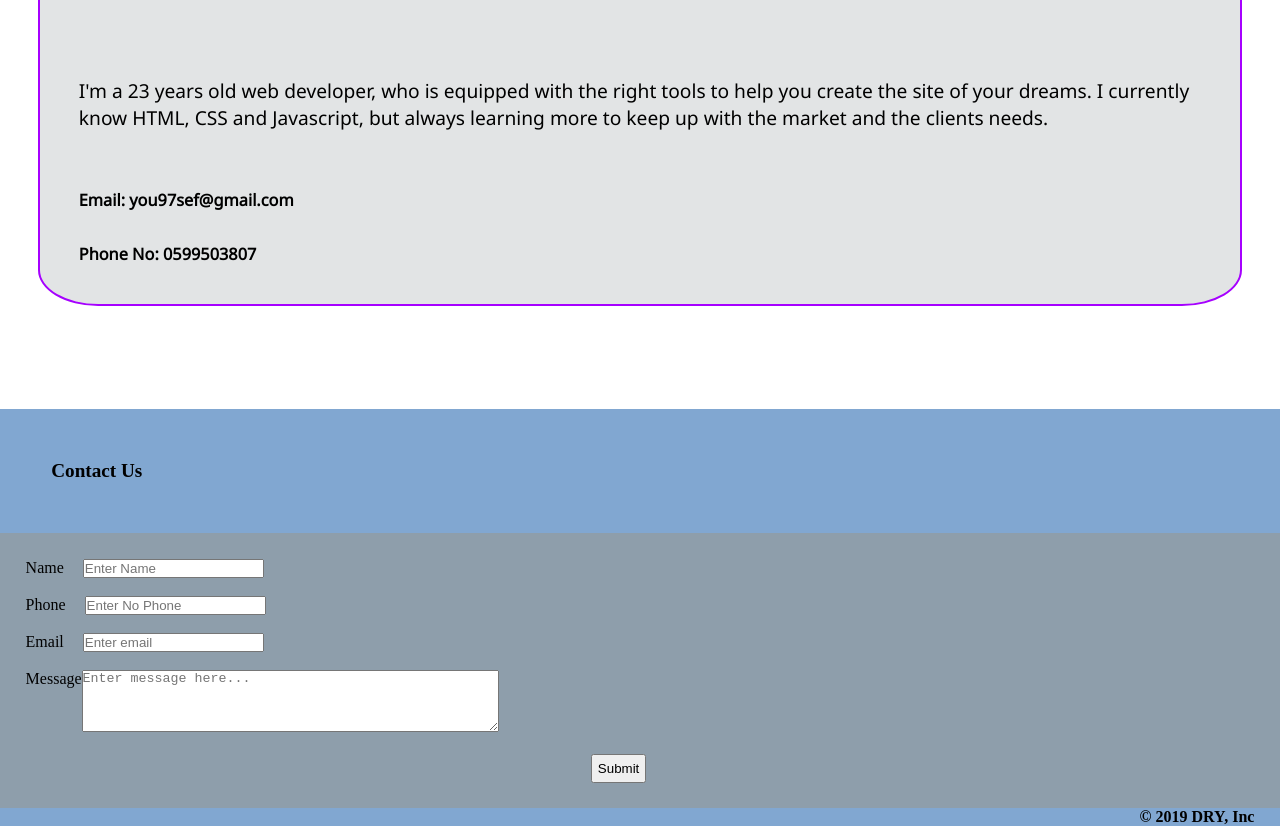
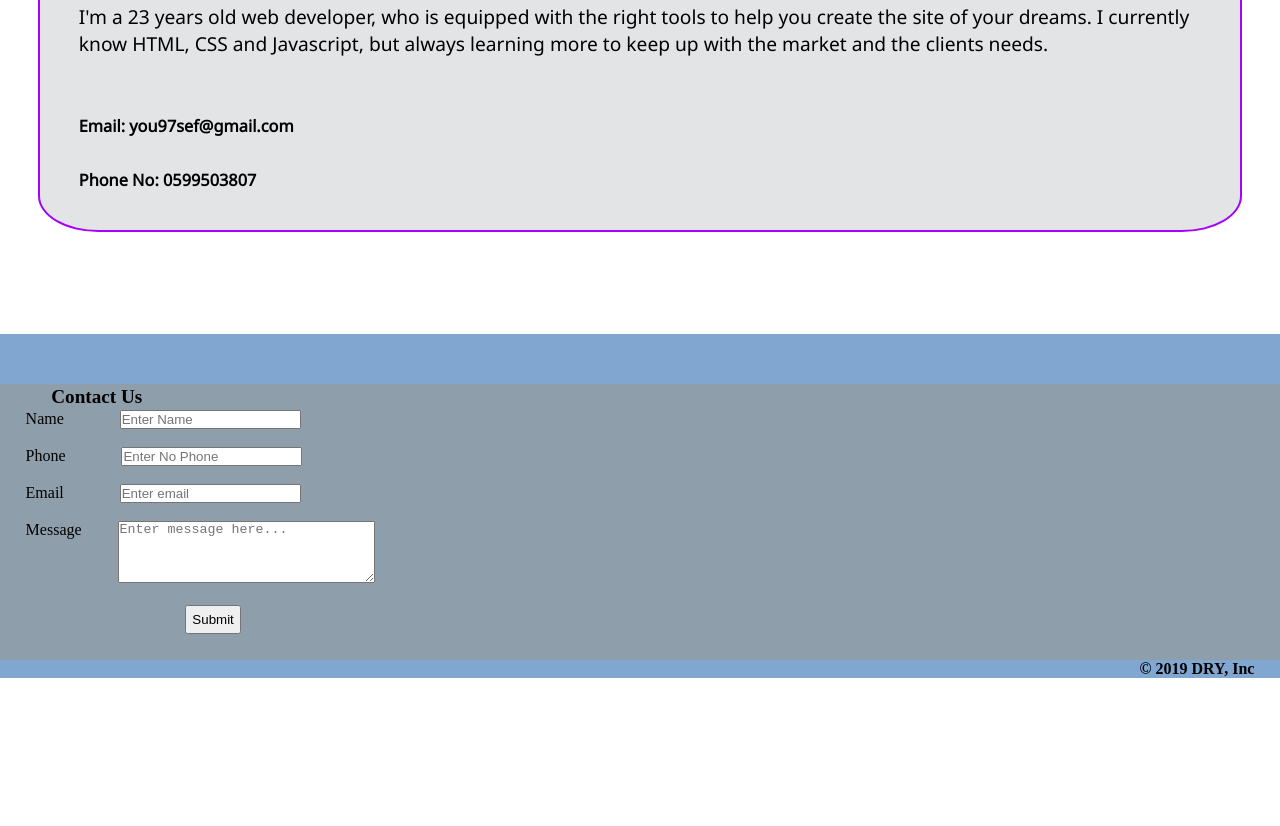
Before and after one commit to fack2/DRYY, a plain HTML site: page index.html in a window 1280 px wide. Shown: the part 3149-3975 px from the top of the page. After the commit the page ends 3827 px from the top, so only its background shows below. Drawn offline with Linux system fonts and the light colour scheme; a web font is replaced by a local one.

Commit message:
contact us

```diff
--- a/index.html
+++ b/index.html
@@ -166,7 +166,7 @@
         <label style="float: left;" for="txt">Message </label>
         <textarea
           rows="4"
-          cols="50"
+          cols="30"
           id="txt"
           name="message"
           placeholder="Enter message here..."
--- a/style.css
+++ b/style.css
@@ -135,9 +135,11 @@ a:hover {
 #aboutUsNav {
   background: #81a7d1;
   text-align: center;
+  height: 50px;
 }
 #footerNav {
   background: #81a7d1;
+  height: 50px;
 }
 #copyNav {
   background: #81a7d1;
@@ -145,10 +147,10 @@ a:hover {
 }
 #bu {
   padding: 5px;
-  margin-left: 46%;
+  margin-left: 13%;
 }
 #bu:hover {
-  background-color: #00a0c6;
+  background-color: darkgray;
 }
 #fake1,
 #fake2,
@@ -168,3 +170,6 @@ a:hover {
   font-size: 200%;
   text-align: center;
 }
+form label {
+  padding-right: 3%;
+}
```
